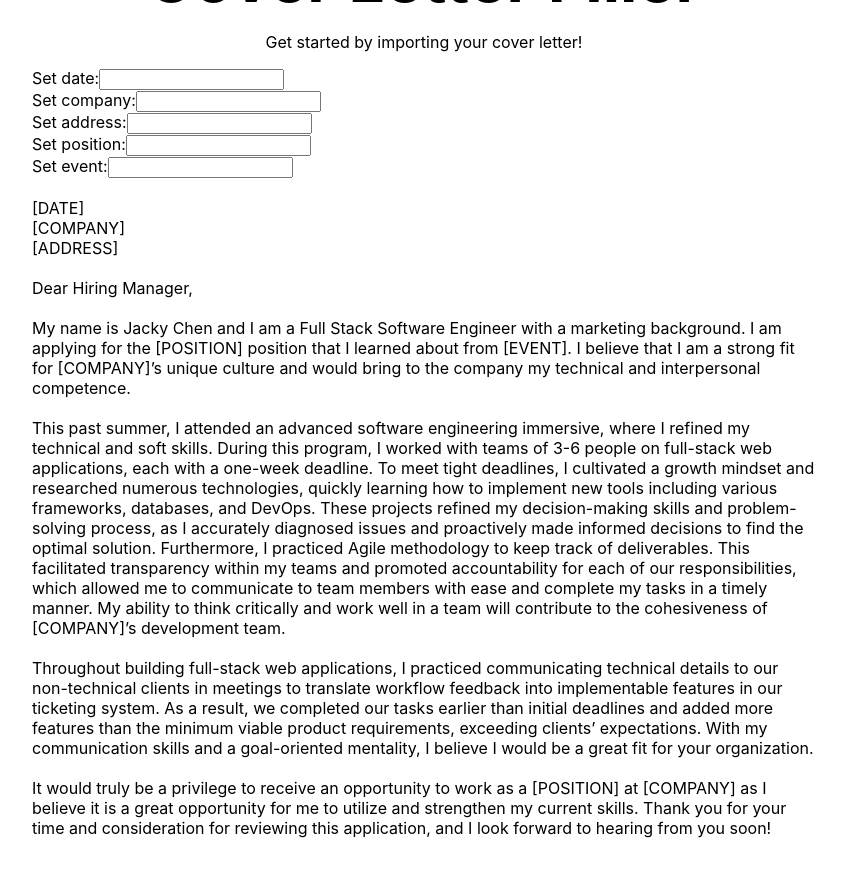
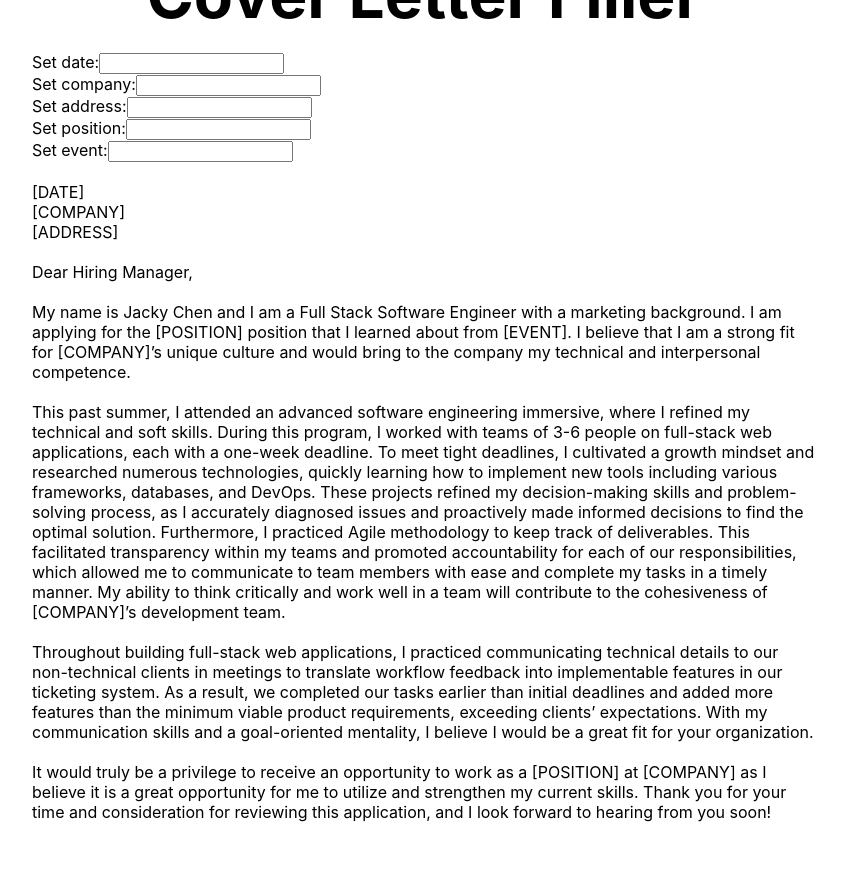
Before and after one commit to jackychen19/cover-letter-filler, a Next.js app in the folder cover-letter-filler/: page / in a window 1280 px wide. Shown: the top 876 px of the page, without its empty margins (216-1061 px from the left). Built offline with nearby package versions, Linux system fonts and the light colour scheme.

Commit message:
Updated styling

```diff
--- a/cover-letter-filler/pages/index.js
+++ b/cover-letter-filler/pages/index.js
@@ -14,8 +14,7 @@ export default function Home() {
       <main className={styles.main}>
         <h1 className={styles.title}>
           Cover Letter Filler
-        </h1>
-        <p>Get started by importing your cover letter!</p>
+        </h1><br/>
       <Form/>
       </main>
 
```
